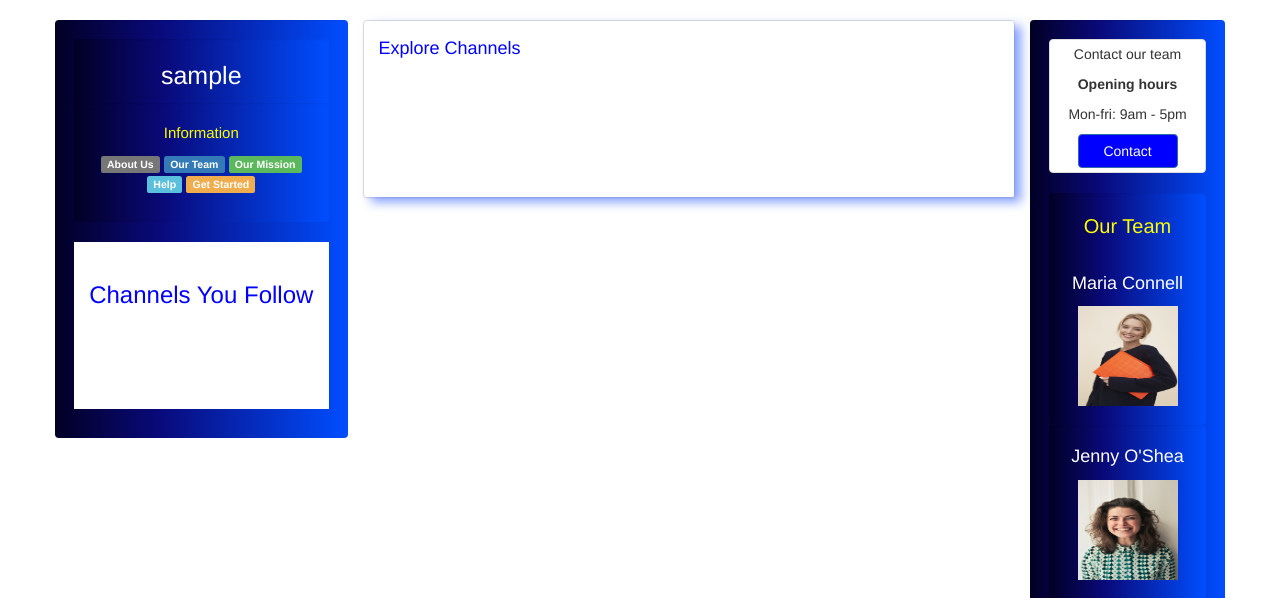
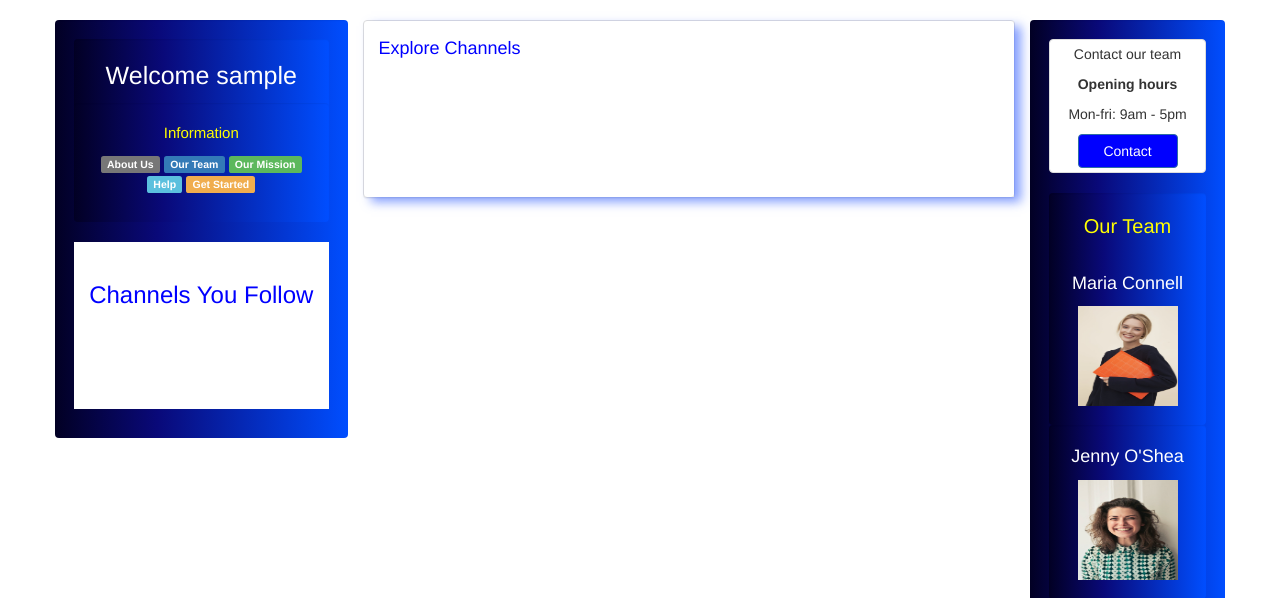
Before and after one commit to anthony-keogh/messaging_app, a Flask app: page /messages in a window 1280 px wide. Shown: the part 150-748 px from the top of the page. Run offline with Flask 2, Linux system fonts and the light colour scheme; the visitor is signed in with stand-in values (Sample User, id 1); data that the repository does not hold is empty; some libraries are stand-ins or nearby versions.

Commit message:
css changes

```diff
--- a/templates/channel.html
+++ b/templates/channel.html
@@ -44,7 +44,7 @@ div.ex1 {
   <div class="row">
     <div class="col-sm-3 well">
       <div class="well">
-        <p style="color:white; font-size:25px;">{{session.username}}</p>
+        <p style="color:white; font-size:25px;">Welcome {{session.username}}</p>
 
       </div>
       <div class="well">
--- a/templates/messages.html
+++ b/templates/messages.html
@@ -42,7 +42,7 @@ div.ex1 {
   <div class="row">
     <div class="col-sm-3 well">
       <div class="well">
-        <p style="color:white; font-size:25px;">{{session.username}}</p>
+        <p style="color:white; font-size:25px;">Welcome {{session.username}}</p>
 
       </div>
       <div class="well">
```
